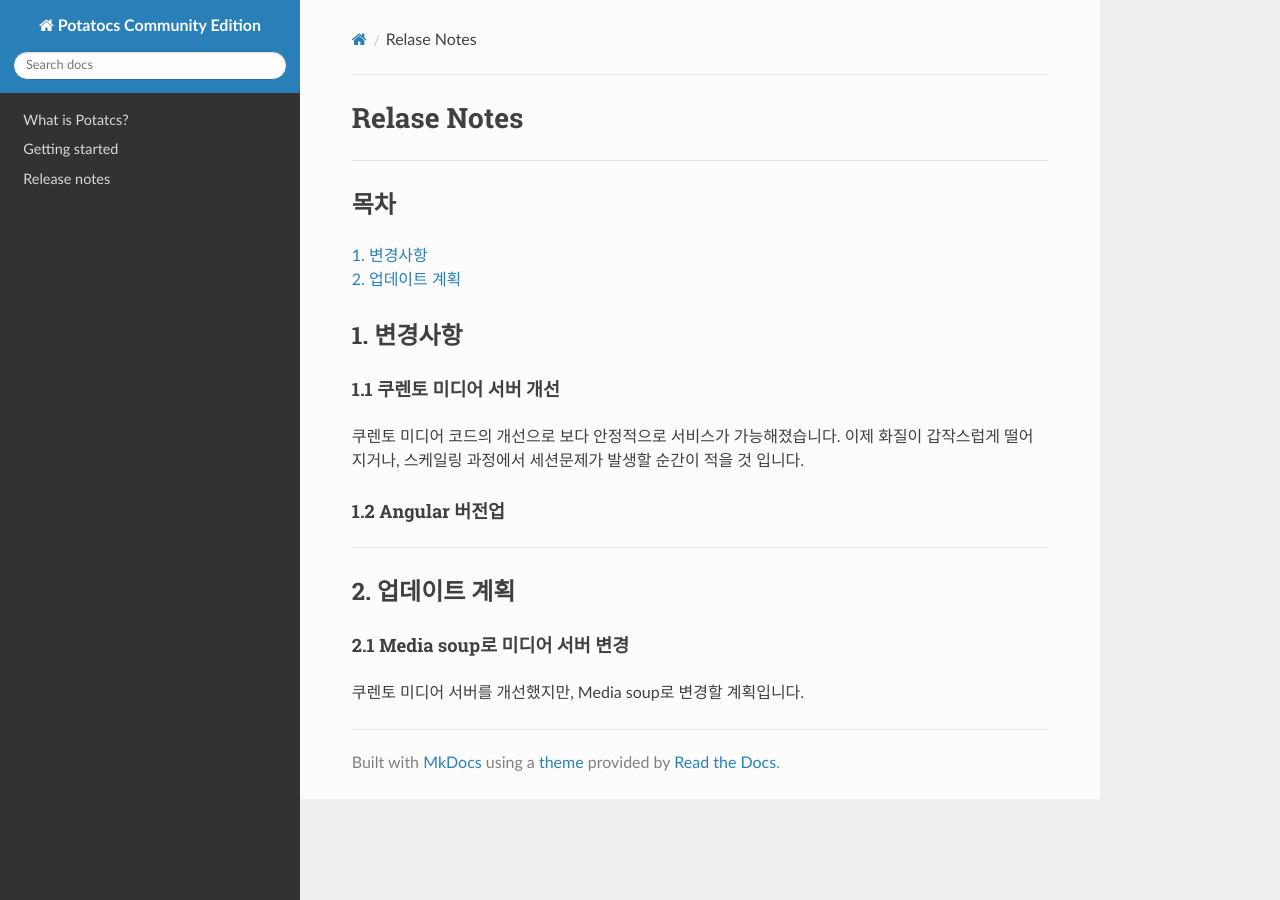
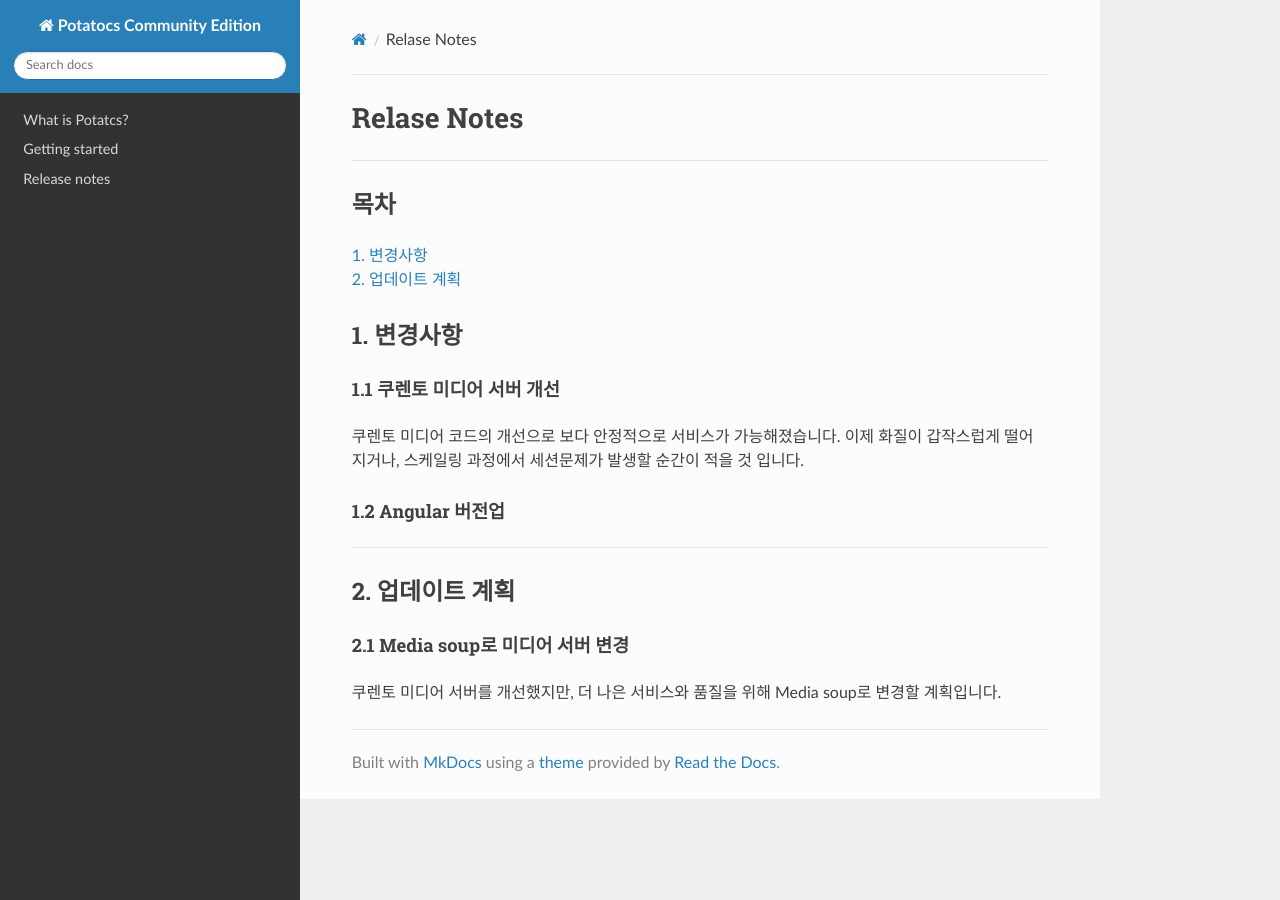
Before and after one commit to potatocs-ce/potatocs-ce-introduction, an MkDocs documentation site: the page built from docs/release.md, in a window 1280 px wide. Built offline with MkDocs 1.6.1, drawn with Linux system fonts in a browser that asks for light colours; nearby versions of some CDN libraries.

Commit message:
[Update] side nav release note

```diff
--- a/docs/release.md
+++ b/docs/release.md
@@ -28,4 +28,5 @@
 
 #### 2.1 Media soup로 미디어 서버 변경
 
- 쿠렌토 미디어 서버를 개선했지만, Media soup로 변경할 계획입니다.
+ 쿠렌토 미디어 서버를 개선했지만, 더 나은 서비스와 품질을 위해
+ Media soup로 변경할 계획입니다.
```
